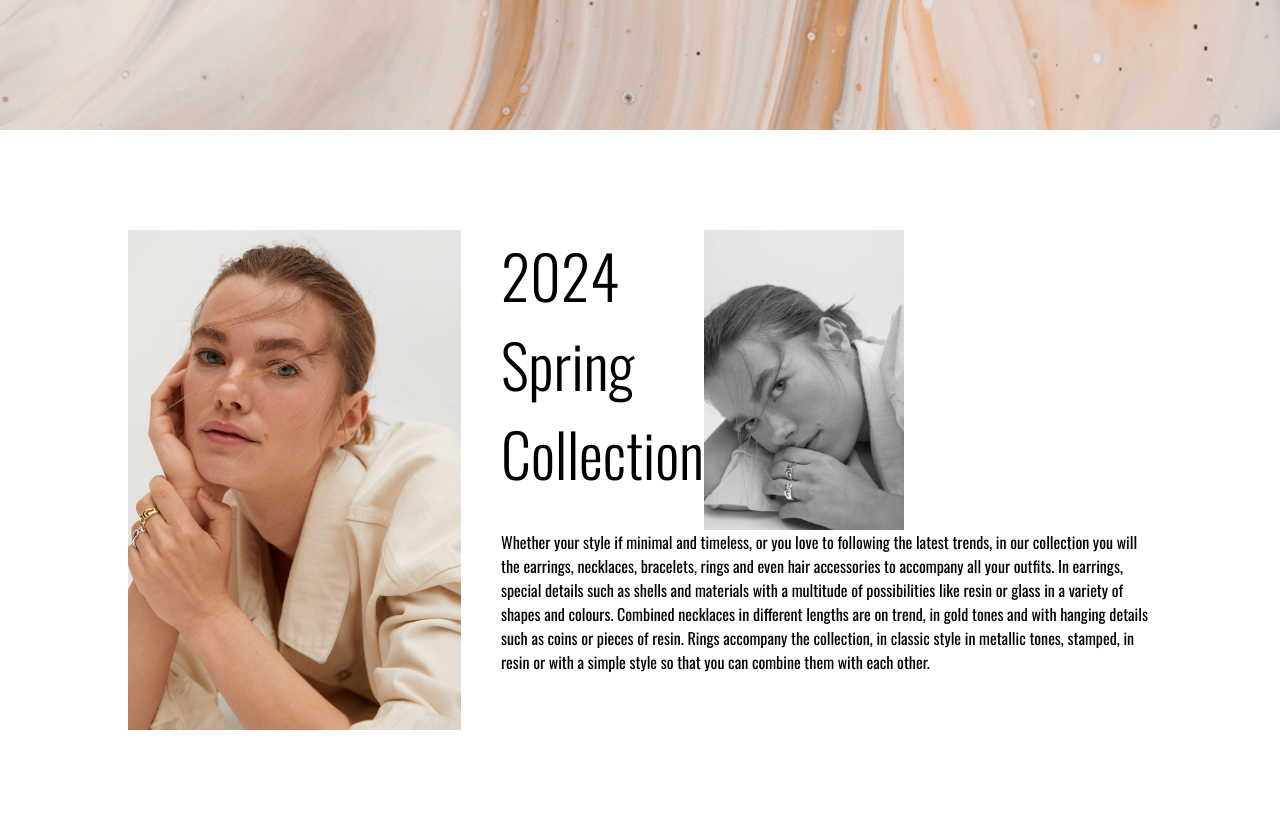
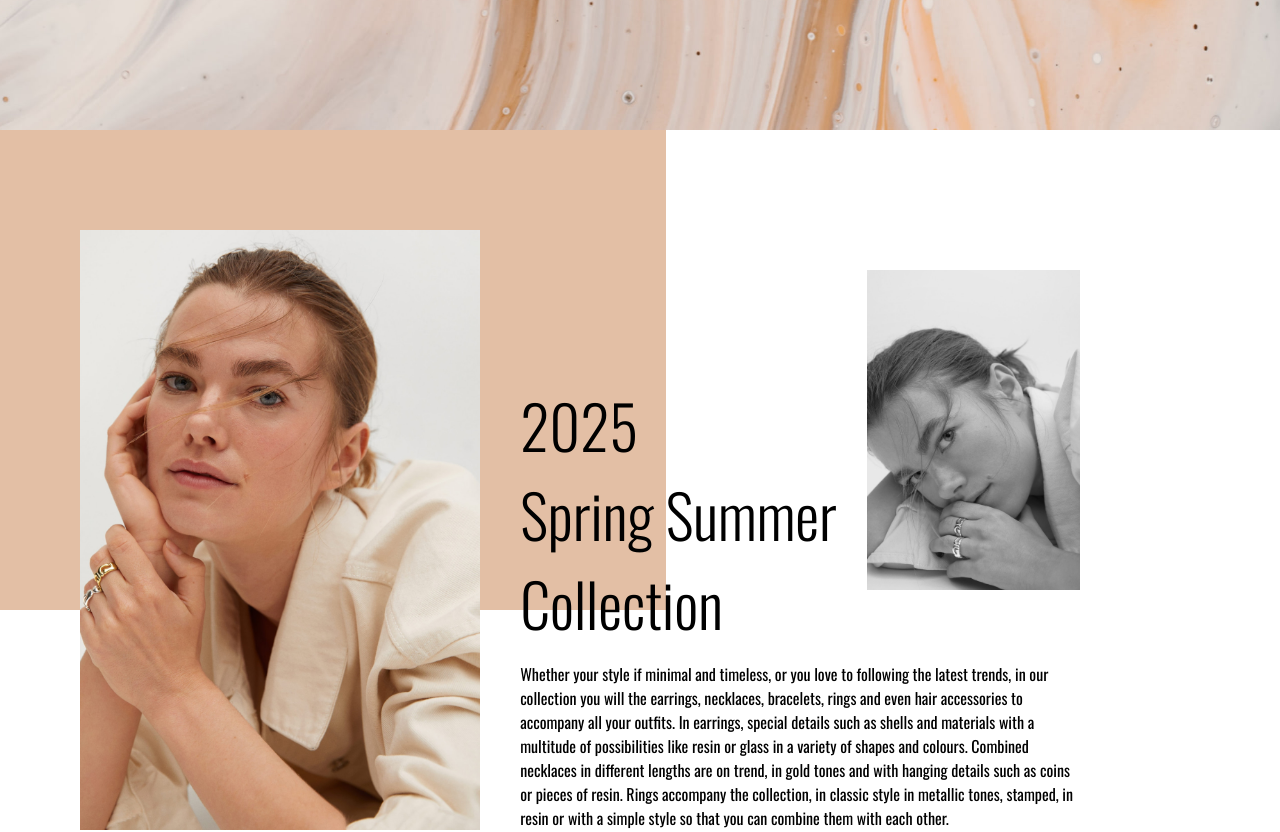
Before and after one commit to ejk0731/betty-react, a Next.js app: page / in a window 1280 px wide. Shown: the part 960-1792 px from the top of the page. Built offline with nearby package versions, Linux system fonts and the light colour scheme.

Commit message:
style: Collection layout

```diff
--- a/components/Home/Collection.module.scss
+++ b/components/Home/Collection.module.scss
@@ -1,21 +1,52 @@
 .wrap {
-  padding: 100px 0;
+  position: relative;
+  width: 100%;
+
+  &::before {
+    position: absolute;
+    top: 0px;
+    left: 0px;
+    width: 52%;
+    height: 60%;
+    z-index: -1;
+    background: rgb(227, 191, 165);
+    content: '';
+  }
+}
+
+.cont_wrap {
   display: flex;
   justify-content: center;
   align-items: flex-start;
   width: 80%;
+  height: 800px;
+  padding: 100px 0;
   margin: 0 auto;
 }
 
 .sub_wrap {
+  display: flex;
+  flex-direction: column;
+  justify-content: space-between;
+  height: 100%;
   margin-left: 40px;
+  margin-right: 120px;
 }
 
 .title_wrap {
   display: flex;
+  justify-content: space-between;
 
   .title {
+    margin-top: 150px;
+    font-weight: 300;
     font-size: 60px;
-    font-weight: 300;
+    white-space: nowrap;
+  }
+
+  .sub_img {
+    display: inline-block;
+    margin-top: 40px;
+    margin-left: 30px;
   }
 }
--- a/components/Home/Collection.tsx
+++ b/components/Home/Collection.tsx
@@ -7,34 +7,43 @@ import imageCollection2 from '@/public/images/main_section2_banner2.jpg';
 export default function Collection() {
   return (
     <div className={styles.wrap}>
-      <Image src={imageCollection} height={500} alt="" priority quality={70} />
+      <div className={styles.cont_wrap}>
+        <Image
+          src={imageCollection}
+          height={600}
+          alt=""
+          priority
+          quality={70}
+        />
         <div className={styles.sub_wrap}>
           <div className={styles.title_wrap}>
             <h4 className={styles.title}>
-            2024 <br />
-            Spring <br />
+              2025 <br />
+              Spring Summer
+              <br />
               Collection
             </h4>
             <Image
+              className={styles.sub_img}
               src={imageCollection2}
-            height={300}
+              height={320}
               alt=""
-            priority
               quality={70}
             />
           </div>
           <p>
             Whether your style if minimal and timeless, or you love to following
-          the latest trends, in our collection you will the earrings, necklaces,
-          bracelets, rings and even hair accessories to accompany all your
-          outfits. In earrings, special details such as shells and materials
-          with a multitude of possibilities like resin or glass in a variety of
-          shapes and colours. Combined necklaces in different lengths are on
-          trend, in gold tones and with hanging details such as coins or pieces
-          of resin. Rings accompany the collection, in classic style in metallic
-          tones, stamped, in resin or with a simple style so that you can
-          combine them with each other.
+            the latest trends, in our collection you will the earrings,
+            necklaces, bracelets, rings and even hair accessories to accompany
+            all your outfits. In earrings, special details such as shells and
+            materials with a multitude of possibilities like resin or glass in a
+            variety of shapes and colours. Combined necklaces in different
+            lengths are on trend, in gold tones and with hanging details such as
+            coins or pieces of resin. Rings accompany the collection, in classic
+            style in metallic tones, stamped, in resin or with a simple style so
+            that you can combine them with each other.
           </p>
+        </div>
       </div>
     </div>
   );
```
Lines whose indentation alone changed are shown as unchanged.
